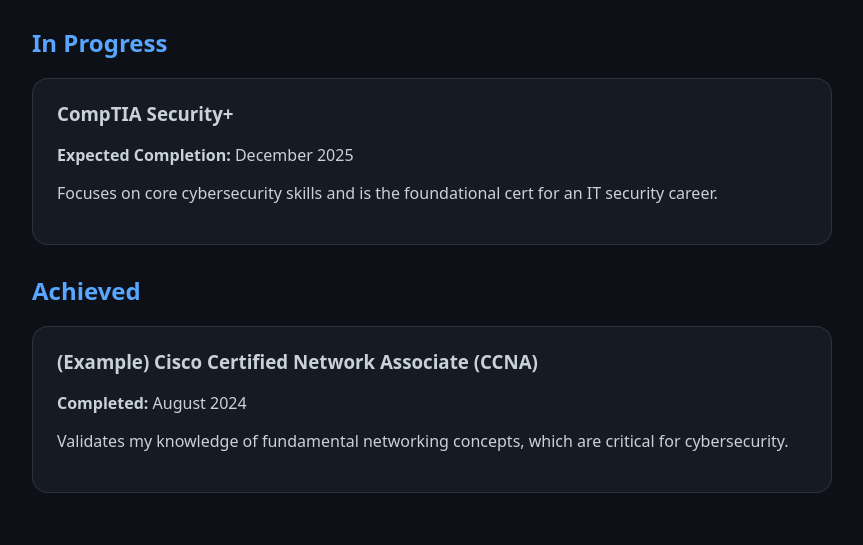
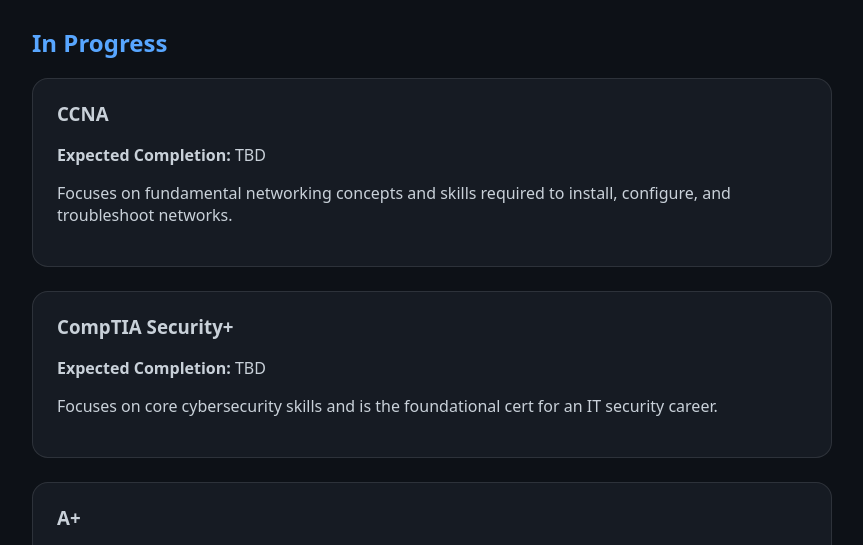
Before and after one commit to TheTrueSergeant1/danielcastleberry-portfolio, an Astro site: page /certifications in a window 1280 px wide. Shown: the part 234-779 px from the top of the page, without its empty margins (208-1071 px from the left). Built offline with nearby package versions, Linux system fonts and the light colour scheme; Astro itself is replaced by a stand-in of ours.

Commit message:
Update: Cert page

```diff
--- a/src/pages/certifications.astro
+++ b/src/pages/certifications.astro
@@ -7,16 +7,19 @@ import MainLayout from '../layouts/MainLayout.astro';
 
     <h2>In Progress</h2>
     <div class="cert-card">
+        <h3>CCNA</h3>
+        <p><strong>Expected Completion:</strong> TBD</p>
+        <p>Focuses on fundamental networking concepts and skills required to install, configure, and troubleshoot networks.</p>
+    </div>
+    <div class="cert-card">
         <h3>CompTIA Security+</h3>
-        <p><strong>Expected Completion:</strong> December 2025</p>
+        <p><strong>Expected Completion:</strong> TBD</p>
         <p>Focuses on core cybersecurity skills and is the foundational cert for an IT security career.</p>
     </div>
-
-    <h2>Achieved</h2>
     <div class="cert-card">
-        <h3>(Example) Cisco Certified Network Associate (CCNA)</h3>
-        <p><strong>Completed:</strong> August 2024</p>
-        <p>Validates my knowledge of fundamental networking concepts, which are critical for cybersecurity.</p>
+        <h3>A+</h3>
+        <p><strong>Expected Completion:</strong> TBD</p>
+        <p>Entry-level credential for IT professionals, validating skills in hardware, networking, operating systems, and troubleshooting.</p>
     </div>
 </MainLayout>
 <style>
```
